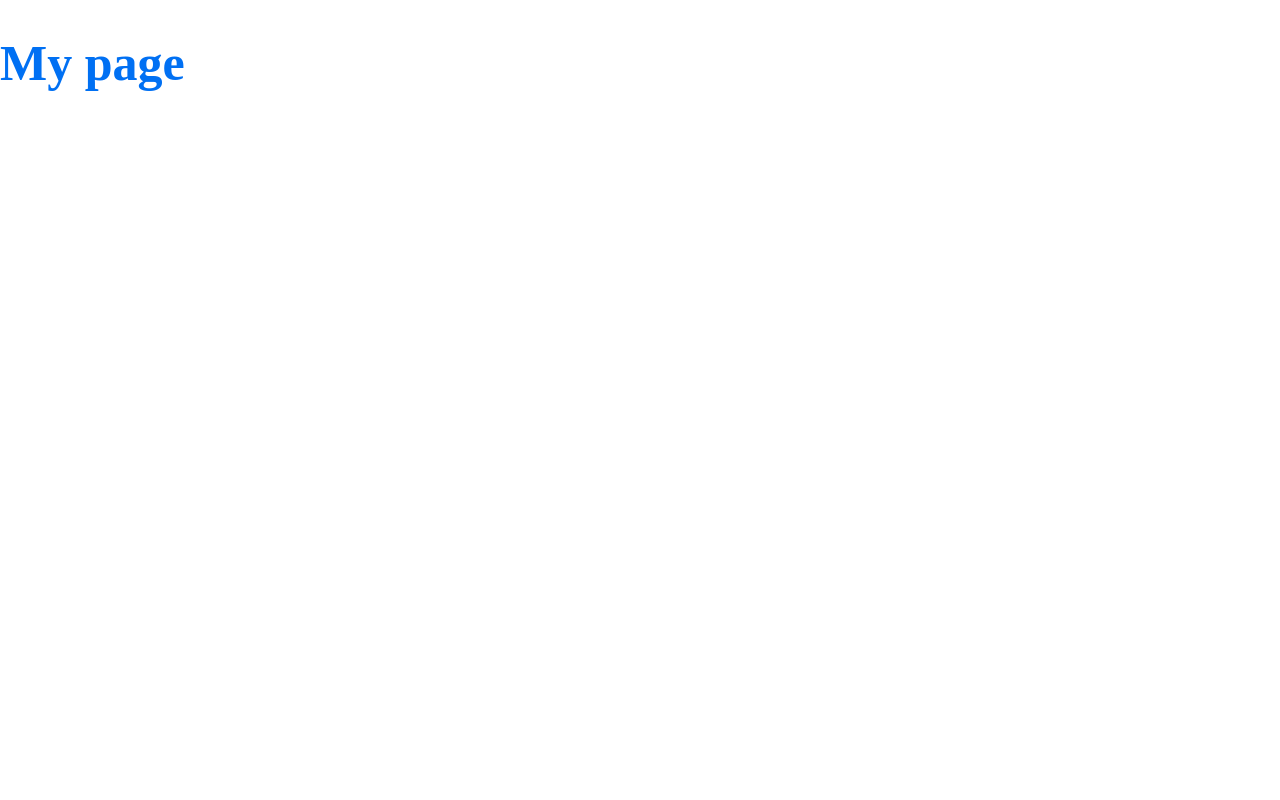
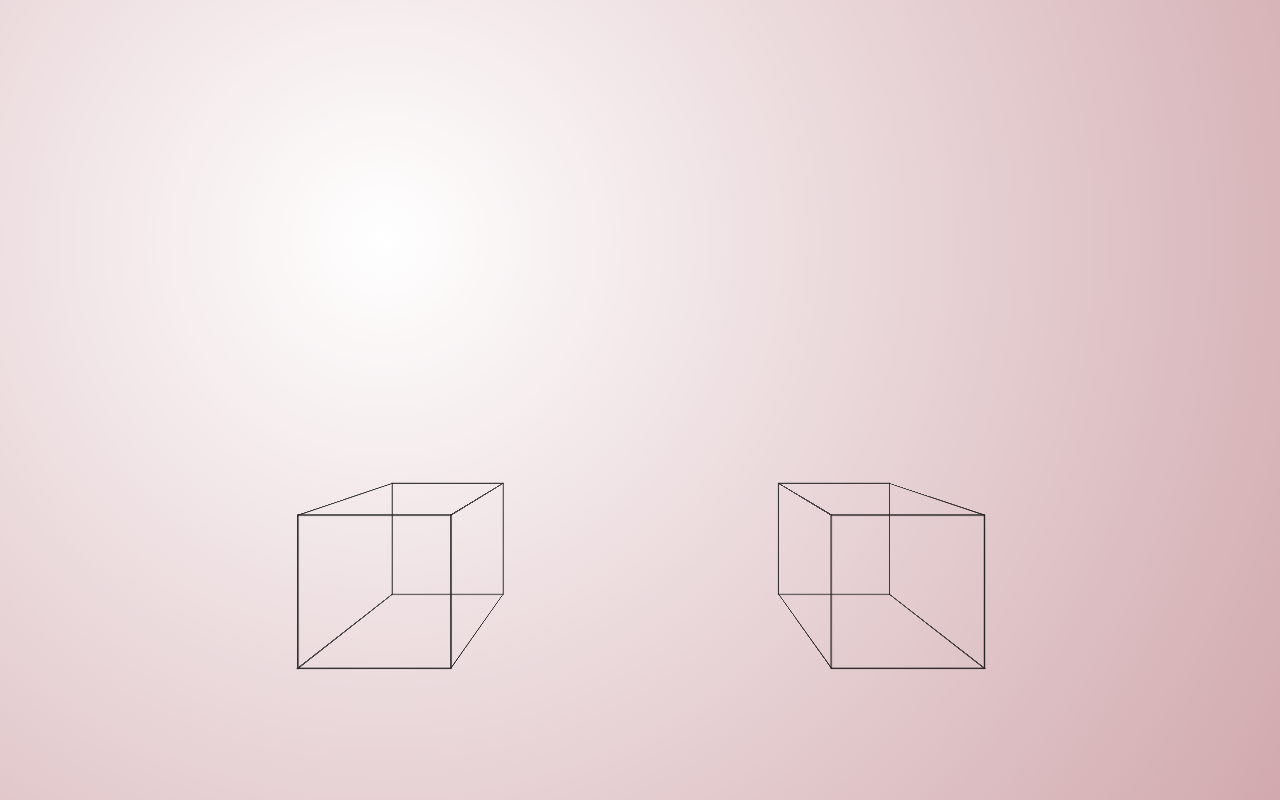
Before and after one commit to moaaz-bhnas/mother-day, a Next.js app: page / in a window 1280 px wide. Built offline with nearby package versions, Linux system fonts and the light colour scheme.

Commit message:
done with cube config

```diff
--- /dev/null
+++ b/components/Cube.jsx
@@ -0,0 +1,63 @@
+import React, { memo } from "react";
+import styled from "styled-components";
+
+const Cube = memo(({ bg = "transparent", size = 8, x = 0, y = 0, z = 0 }) => {
+  return (
+    <StyledCube bg={bg} size={size} x={x} y={y} z={z}>
+      <Front size={size} />
+      <Back size={size} />
+      <Top size={size} />
+      <Bottom size={size} />
+      <Left size={size} />
+      <Right size={size} />
+    </StyledCube>
+  );
+});
+
+const StyledCube = styled.div`
+  position: relative;
+
+  width: ${({ size }) => `${size}rem`};
+  height: ${({ size }) => `${size}rem`};
+
+  background-color: ${({ bg }) => bg};
+
+  transform: ${({ x, y, z }) => `translate3d(${x}rem, ${y}rem, ${z}rem)`};
+
+  transform-style: preserve-3d;
+`;
+
+const Face = styled.div`
+  width: 100%;
+  height: 100%;
+  position: absolute;
+
+  background-color: inherit;
+  border: 1px solid;
+`;
+
+const Front = styled(Face)`
+  transform: ${({ size }) => `translateZ(${size / 2}rem)`};
+`;
+
+const Back = styled(Face)`
+  transform: ${({ size }) => `rotateY(180deg) translateZ(${size / 2}rem)`};
+`;
+
+const Top = styled(Face)`
+  transform: ${({ size }) => `rotateX(90deg) translateZ(${size / 2}rem)`};
+`;
+
+const Bottom = styled(Face)`
+  transform: ${({ size }) => `rotateX(-90deg) translateZ(${size / 2}rem)`};
+`;
+
+const Right = styled(Face)`
+  transform: ${({ size }) => `rotateY(90deg) translateZ(${size / 2}rem)`};
+`;
+
+const Left = styled(Face)`
+  transform: ${({ size }) => `rotateY(-90deg) translateZ(${size / 2}rem)`};
+`;
+
+export default Cube;
--- /dev/null
+++ b/components/Workspace.jsx
@@ -0,0 +1,45 @@
+import React, { memo } from "react";
+import styled from "styled-components";
+import Cube from "./Cube";
+
+const Workspace = memo(() => {
+  return (
+    <StyledWorkspace>
+      <Scene>
+        <Cube x={-10} y={10} />
+        <Cube x={10} y={10} />
+      </Scene>
+    </StyledWorkspace>
+  );
+});
+
+const StyledWorkspace = styled.div`
+  height: 100vh;
+  display: flex;
+  align-items: center;
+
+  &::before {
+    content: "";
+    position: absolute;
+    top: 0;
+    bottom: 0;
+    width: 100%;
+    background: ${({ theme }) =>
+      `${theme.bg.workspace} radial-gradient(circle at 30% 30%, #fff, transparent)`};
+  }
+`;
+
+const Scene = styled.div`
+  width: 100%;
+  height: 80%;
+
+  display: flex;
+  justify-content: center;
+  align-items: center;
+
+  transform-style: preserve-3d;
+  perspective: 400px;
+  perspective-origin: 50% 50%;
+`;
+
+export default Workspace;
--- a/pages/_app.js
+++ b/pages/_app.js
@@ -1,18 +1,20 @@
-import { createGlobalStyle, ThemeProvider } from 'styled-components'
+import { createGlobalStyle, ThemeProvider } from "styled-components";
 
 const GlobalStyle = createGlobalStyle`
   body {
     margin: 0;
     padding: 0;
     box-sizing: border-box;
+    color: #222;
+    font-family: 'Courier New', monospace;
   }
-`
+`;
 
 const theme = {
-  colors: {
-    primary: '#0070f3',
+  bg: {
+    workspace: "#D1A9AE",
   },
-}
+};
 
 export default function App({ Component, pageProps }) {
   return (
@@ -22,5 +24,5 @@ export default function App({ Component, pageProps }) {
         <Component {...pageProps} />
       </ThemeProvider>
     </>
-  )
+  );
 }
--- a/pages/index.js
+++ b/pages/index.js
@@ -1,10 +1,15 @@
-import styled from 'styled-components'
+import styled from "styled-components";
+import Workspace from "../components/Workspace";
 
 const Title = styled.h1`
-  font-size: 50px;
-  color: ${({ theme }) => theme.colors.primary};
-`
+  position: absolute;
+`;
 
 export default function Home() {
-  return <Title>My page</Title>
+  return (
+    <>
+      <Title>عيد الأم</Title>
+      <Workspace />
+    </>
+  );
 }
```
